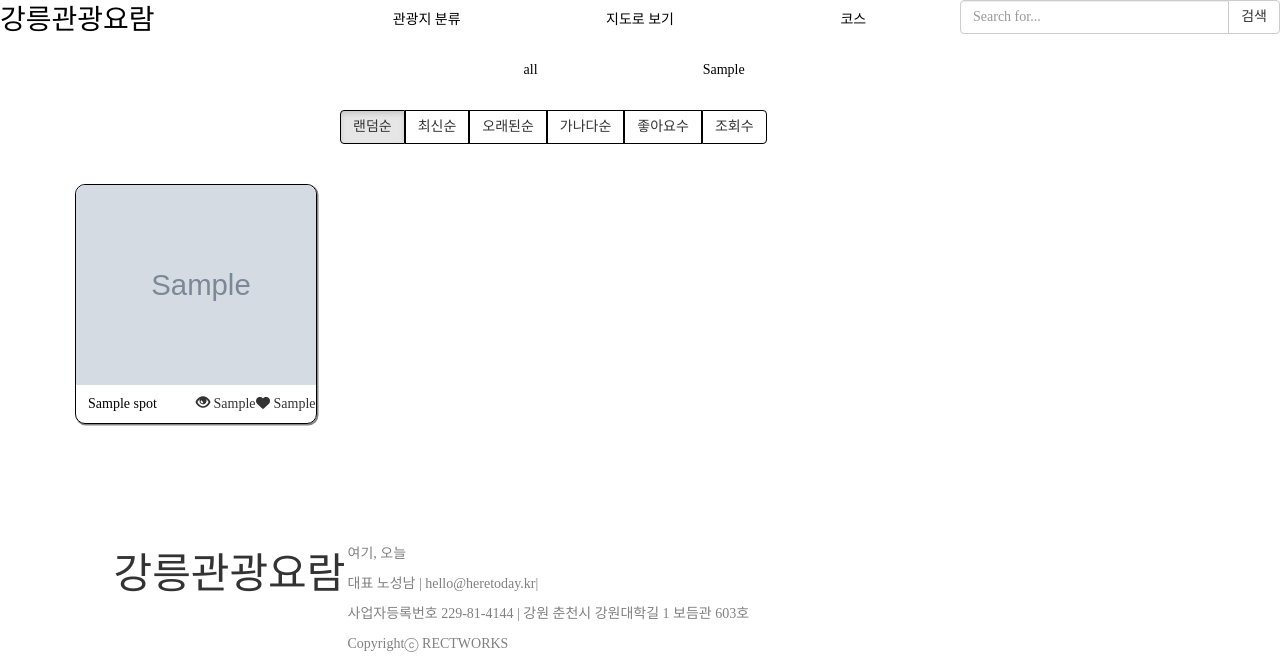
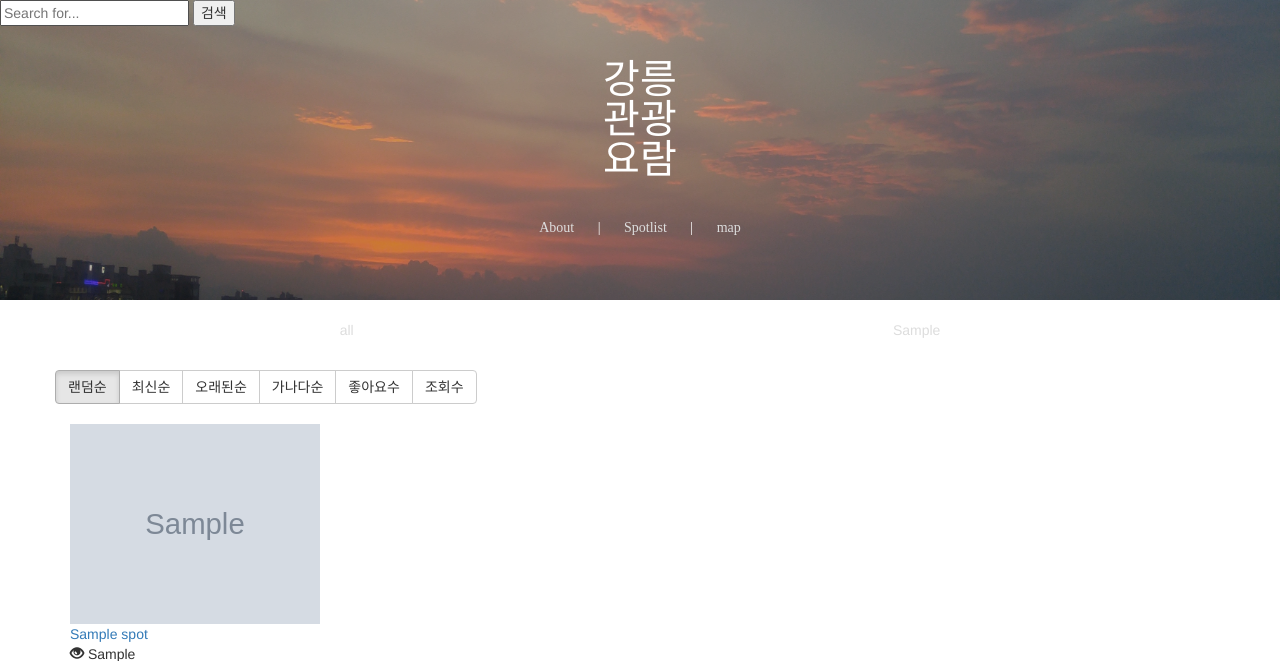
Before and after one commit to BG1346/-, a CodeIgniter app: page /database/index/categorize_page in a window 1280 px wide. Shown: the top 661 px of the page. Run offline with CodeIgniter, Linux system fonts and the light colour scheme; tables that the repository leaves empty or names only in its code hold one stand-in row (values such as "Sample post"); grey boxes marked "Sample" are stand-in pictures; some libraries are stand-ins or nearby versions; some web fonts are replaced.

Commit message:
revise view

```diff
--- a/application/controllers/index.php
+++ b/application/controllers/index.php
@@ -10,7 +10,7 @@ class Index extends CI_Controller {
 		$this->load->model('Spot_m');
 	}
 	public function index(){
-		// $this->load->view('navbar_v');
+		// $this->load->view('navBar_v');
 		// $this->load->view('categorize_page');
 		// $this->categorize_page();
 		$this->load->view('mainJumbo_v');
@@ -18,7 +18,7 @@ class Index extends CI_Controller {
 		// $this->map();
 	}
 	public function map_page(){
-		$this->load->view('navbar_v');
+		$this->load->view('navBar_v');
 		$this->map();
 	}
 	public function map(){
@@ -40,7 +40,7 @@ class Index extends CI_Controller {
 		$this->load->view('map_v', $data);
 	}
 	public function categorize_page(){
-		$this->load->view('navbar_v');
+		$this->load->view('navBar_v');
 		$this->categorization();
 	}
 	public function categorization(){
@@ -66,7 +66,7 @@ class Index extends CI_Controller {
 		if(isset($_GET['table']))	$table = $_GET['table'];
 		if(isset($_GET['s_word']))	$s_word = $_GET['s_word'];
 		$data['spot_list'] = $this->Spot_m->get_list($table, '', '', '', $s_word, $category, $subcategory);
-		$this->load->view('navbar_v');
+		$this->load->view('navBar_v');
 		$this->load->view('categorization_v', $data);
 	}
 
@@ -94,7 +94,7 @@ class Index extends CI_Controller {
 		$table = 'spot';
 		$data['data'] = $this->Spot_m->get_view($table, $id);
 		$data['like_bool'] = $this->check_if_i_like();
-		$this->load->view('navbar_v', $data);
+		$this->load->view('navBar_v', $data);
 		$this->load->view('spot_view_v', $data);
 	}
     public function _remap($method)
--- a/application/views/header_v.php
+++ b/application/views/header_v.php
@@ -10,6 +10,7 @@
 </head>
 <style>
 @media screen and (min-width: 1024px) {
+/*
     * {
         margin : 0px;
         padding : 0px;
@@ -47,13 +48,13 @@
         border : 1px solid black;
         background-color : white;
         border-radius : 10px;
-        /* opacity : 3; */
+        opacity : 3;
         z-index : 2;
         margin-bottom : 10px;
     }
     #overlay_pin_background {
         z-index : 1;
-        /* display : none; */
+        display : none;
         position : absolute;
         left : -25px;
 
@@ -61,12 +62,12 @@
     #overlay_image_wrapper {
         margin : 6px 6px 6px 6px;
         height : 86px;
-        /* border : 1px solid red; */
+        border : 1px solid red;
     }
     #overlay_image{
         width : 100%;
         height : 100%;
-        /* height : 50px; */
+        height : 50px;
         border-radius : 10px;
         border : 1px solid gray;
     }
@@ -128,7 +129,6 @@
         .spot_iter_category{
             font-size : 0.7em;
             text-align : right;
-            /* float : right; */
         }
         .spot_iter_image_wrapper{
             width : 100%;
@@ -136,17 +136,10 @@
             padding : 2px;
         }
         .spot_iter_image_wrapper img{
-            /* margin : 10px; */
             width : 100%;
             height : 100%;
             border-radius : 0 10px 10px 0;
-            /* -webkit-filter: grayscale(100%);
-            filter: gray; */
             border : 1px solid gray;
-        }
-        .spot_iter_image_wrapper img:hover{
-            /* -webkit-filter: grayscale(0%);
-            filter: none; */
         }
     #sangsangfont{
         font-family : SangSangFlowerRoad;
@@ -170,7 +163,6 @@
     }
     #mark{
         font-family : SangSangFlowerRoad;
-        /* margin-left : 10px; */
         position : absolute;
         font-size : 2em;
     }
@@ -186,23 +178,6 @@
         background-size : cover;
         width : 100%;
         display : inline-block;
-    }
-    #nav_ul{
-        margin-top :10px;
-    }
-    #nav_row{
-        display : grid;
-        grid-template-columns : 25% 50% 25%;
-    }
-    #categorization_nav *{
-        margin : auto;
-        /* text-align : auto; */
-        /* margin-left : 30px; */
-        /* margin : auto; */
-        /* padding : auto; */
-        border : 1px solid black;
-        /* display : inline-block; */
-        /* margin : auto; */
     }
     #categorization_subcontainer{
         width : 100%;
@@ -232,18 +207,13 @@
         width : 250px;
         height : 240px;
         float : left;
-        /* display : grid;  */
         margin : 20px;
-        /* box-shadow : 10px 15px 5px 5px #BBBBBB; */
-        /* border-radius : 10px; */
-        /* border : 2px solid black; */
     }
     #innerCircle{
         margin-left : 50px;
         margin-top : 48px;
         width : 150px;
         height : 144px;
-        /* border : 2px solid black; */
         text-align : center;
         border-radius : 100px;
     }
@@ -273,7 +243,6 @@
         }
     a, a:link, a:visited {
         text-decoration : none;
-        color : black;
     }
     .jb-wrap {
         width: 100%;
@@ -305,28 +274,14 @@
     }
     .jb-text a {
         text-decoration : none;
-        /* color : white !important; */
     }
-    .main_jb{
-        height : 100%;
-    }
-        #main_jb_wrapper{
-            position : relative;
-            top : 50%;
-            transform: translate( 0 , -50%);
-        }
-        .main_jb_text {
-            text-align : center;
-            padding-bottom : 10%;
-        }
-        .main_jb_text #title{
-            font-family : SangSangFlowerRoad;
-            font-size : 3em;
-        }
-        #main_jb_ul {
-        }
     #subName #subName:visited #subName:link{
         color : #DDDDDD;
+    }
+*/
+    .categorization_spot_iter img {
+        width : 250px;
+        height : 200px;
     }
 }
 @font-face {
--- a/application/views/navbar_v.php
+++ b/application/views/navbar_v.php
@@ -1,41 +1,34 @@
-<script>
-	$(document).ready(function(){
-		$("#search_btn").click(function(){
-			if($("#q").val() == ''){
-				alert('검색어를 입력해주세요.');
-				return false;
-			}
-			else {
-				$("#search").submit();
-			}
-		});
-	});
-	function search(){
-		location.replace("/index/categorize_page?s_word="+$("#s_word").val());
-	}
-</script>
+<head>
+	<link rel="stylesheet" type="text/css" href="/css/navBar_v.css">
+	<script type="text/javascript" src="/js/navBar_v.js"></script>
+</head>
+<div id="nav_row_wrapper">
+	<div id="main_jb_wrapper">
+		<div id="main_jb_text">
+			<a href="/" id="title">강릉<br>관광<br>요람</a>
+		</div>
+		<div>
+			<ul id="main_jb_ul">
+				<li><a href="">About</a></li>
+				<li class="delimeter">|</li>
+				<li><a href="/index/categorize_page">Spotlist</a></li>
+				<li class="delimeter">|</li>
+				<li><a href="/index/map_page">map</a></li>
+				<!-- <li><a href="/index/categoriza_page">코스</a></li> -->
+			</ul>
+		</div>
+	</div>
+
+	<div id="nav_row">
+		<div id="search_bar_wrapper">
+			<input type="text" placeholder="Search for..." id="s_word">
+			<button type="button" onclick="search()">검색</button>
+		</div>
+	</div>
+
+	<div id="nav_row_img_wrapper">
+		<img src="/image/header.png">
+	</div>
 
 
-	<div id="nav_row">
-		<!-- <div></div><div></div> -->
-		<div id="mark_wrapper">
-			<a id="mark" href="/">
-				강릉관광요람
-			</a>
-		</div>
-		<div>
-			<ul class="nav nav-justified">
-				<li><a href="/index/categorize_page">관광지 분류</a></li>
-				<li><a href="/index/map_page">지도로 보기</a></li>
-				<li><a href="/index/categorize_page">코스</a></li>
-			</ul>
-		</div>
-		<div>
-			<div class="input-group">
-				<input type="text" class="form-control" placeholder="Search for..." id="s_word">
-				<span class="input-group-btn">
-					<button class="btn btn-default" type="button" onclick="search()">검색</button>
-				</span>
-			</div>
-		</div>
-	</div>
+</div>
--- /dev/null
+++ b/css/navBar_v.css
@@ -0,0 +1,67 @@
+ul{
+    text-align : center;
+    margin : 0px;
+    padding : 0px;
+}
+li {
+    list-style-type : none;
+    display : inline-block;
+    margin : 0px;
+    padding : 0px;
+}
+li a{
+    color : #DDDDDD;
+    text-decoration : none;
+}
+a, a:link, a:visited {
+    text-decoration : none;
+}
+a:hover {
+    color : #FFFFFF;
+}
+
+#nav_row_wrapper{
+    height : 300px;
+}
+    #nav_row_img_wrapper{
+        width : 100%;
+        height : 100%;
+    }
+#nav_row_img_wrapper img{
+    width : 100%;
+    height : 100%;
+}
+#nav_row{
+    position : absolute;
+}
+
+#main_jb_wrapper{
+    position : absolute;
+    top : 60px;
+    left : 50%;
+    transform: translate( -50%, 0 );
+    width : 100%;
+}
+    #main_jb_text {
+        text-align : center;
+        padding-bottom : 40px;
+        text-align: center;
+        letter-spacing: 0.3px;
+        color: #FFFFFF;
+    }
+        #title{
+            font-size : 40px;
+            line-height : 40px;
+            font-family : SangSangFlowerRoad;
+            color : #FFFFFF;
+        }
+#main_jb_ul {
+    font-size : 14px;
+    line-height : 16px;
+    font-family : NanumBarunGothic;
+    letter-spacing: 0;
+    color: #FFFFFF;
+}
+    #main_jb_ul li{
+        padding : 0 10px 0 10px;
+    }
--- /dev/null
+++ b/js/navBar_v.js
@@ -0,0 +1,16 @@
+<script>
+	$(document).ready(function(){
+		$("#search_btn").click(function(){
+			if($("#q").val() == ''){
+				alert('검색어를 입력해주세요.');
+				return false;
+			}
+			else {
+				$("#search").submit();
+			}
+		});
+	});
+	function search(){
+		location.replace("/index/categorize_page?s_word="+$("#s_word").val());
+	}
+</script>
```
Also changed, not shown: application/views/mainJumbo_v.php (+17 -6 lines), css/mainJumbo_v.css (added, +65 -0 lines), image/back_2560.png (added), image/header.png (added).
